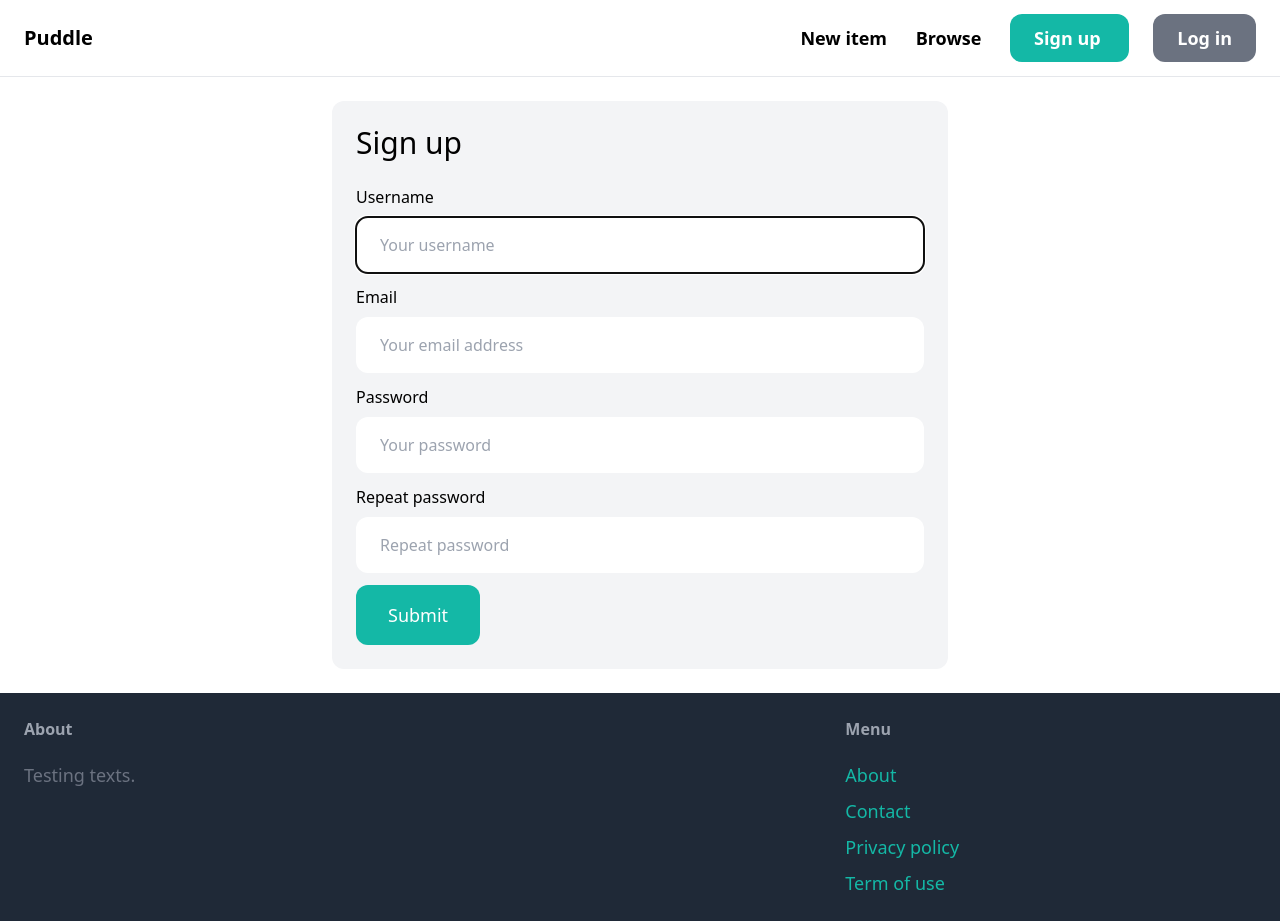
After one commit to harriskwong1208/OnlineStore, a Django app: page /signup/ in a window 1280 px wide. The commit adds this page. Run offline with Django 4.2, Linux system fonts and the light colour scheme; some libraries are stand-ins or nearby versions.

Commit message:
Added sign up and log in features.

```diff
--- /dev/null
+++ b/core/forms.py
@@ -0,0 +1,36 @@
+from django import forms
+from django.contrib.auth.forms import UserCreationForm, AuthenticationForm
+from django.contrib.auth.models import User
+
+class LoginForm(AuthenticationForm):
+    username = forms.CharField(widget=forms.TextInput(attrs={
+        'placeholder': 'Your username',
+        'class': 'w-full py-4 px-6 rounded-xl'
+    }))
+    password = forms.CharField(widget=forms.PasswordInput(attrs={
+        'placeholder': 'Your password',
+        'class': 'w-full py-4 px-6 rounded-xl'
+    }))
+
+class SignupForm(UserCreationForm):
+    class Meta:
+        model = User
+        fields = ('username','email','password1','password2')
+
+    username = forms.CharField(widget=forms.TextInput(attrs={
+        'placeholder': 'Your username',
+        'class': 'w-full py-4 px-6 rounded-xl'
+    }))
+
+    email = forms.CharField(widget=forms.EmailInput(attrs={
+        'placeholder': 'Your email address',
+        'class': 'w-full py-4 px-6 rounded-xl'
+    }))
+    password1 = forms.CharField(widget=forms.PasswordInput(attrs={
+        'placeholder': 'Your password',
+        'class': 'w-full py-4 px-6 rounded-xl'
+    }))
+    password2 = forms.CharField(widget=forms.PasswordInput(attrs={
+        'placeholder': 'Repeat password',
+        'class': 'w-full py-4 px-6 rounded-xl'
+    }))
--- a/core/templates/core/base.html
+++ b/core/templates/core/base.html
@@ -21,14 +21,21 @@
                 <a href="#" class="text-lg font-semibold hover:text-gray-500">
                     Browse
                 </a>
-
+                {% if request.user.is_authenticated %}
                 <a href="#" class="px-6 py-3 text-lg font-semibold bg-teal-500 text-white rounded-xl hover:bg-teal-700">
+                    Inbox
+                </a>
+                <a href="#" class="px-6 py-3 text-lg font-semibold bg-gray-500 text-white rounded-xl hover:bg-gray-700">
+                    Dashboard
+                </a>
+                {% else %}
+                <a href="{% url 'core:signup' %}" class="px-6 py-3 text-lg font-semibold bg-teal-500 text-white rounded-xl hover:bg-teal-700">
                     Sign up
                 </a>
-
-                <a href="#" class="px-6 py-3 text-lg font-semibold bg-gray-500 text-white rounded-xl hover:bg-gray-700">
+                <a href="{% url 'core:login' %}" class="px-6 py-3 text-lg font-semibold bg-gray-500 text-white rounded-xl hover:bg-gray-700">
                     Log in
                 </a>
+                {% endif %}
             </div>
 
         </nav>
@@ -51,7 +58,7 @@
 
                 <ul class="space-y-2">
                     <li><a href="#" class="text-lg text-teal-500 hover:text-teal-700">About</a> </li>
-                    <li><a href="{% url 'contact' %}" class="text-lg text-teal-500 hover:text-teal-700">Contact</a> </li>
+                    <li><a href="{% url 'core:contact' %}" class="text-lg text-teal-500 hover:text-teal-700">Contact</a> </li>
                     <li><a href="#" class="text-lg text-teal-500 hover:text-teal-700">Privacy policy</a> </li>
                     <li><a href="#" class="text-lg text-teal-500 hover:text-teal-700">Term of use</a> </li>
                 </ul>
--- /dev/null
+++ b/core/templates/core/signup.html
@@ -0,0 +1,46 @@
+{% extends 'core/base.html' %}
+{% block title%}Sign up{% endblock %}
+
+{% block content %}
+
+<div class="w-1/2 my-6 mx-auto p-6 bg-gray-100 rounded-xl">
+    <h1 class="mb-6 text-3xl">Sign up</h1>
+
+    <form method="post" action=".">
+        {% csrf_token %}
+
+
+        <div class="mb-3">
+            <label class="inline-block mb-2 ">Username</label><br>
+            {{form.username}}
+        </div>
+        <div class="mb-3">
+            <label class="inline-block mb-2 ">Email</label><br>
+            {{form.email}}
+        </div>
+        <div class="mb-3">
+            <label class="inline-block mb-2 ">Password</label><br>
+            {{form.password1}}
+        </div>
+        <div class="mb-3">
+            <label class="inline-block mb-2 ">Repeat password</label><br>
+            {{form.password2}}
+        </div>
+
+        {% if form.errors or form.non_field_errors %}
+        <div class="mb-3 p-6 bg-red-100 rounded-xl">
+            {% for field in form %}
+                {{field.errors}}
+            {% endfor %}
+            {{form.non_field_errors}}
+        </div>
+        {% endif %}
+        <button class="py-4 px-8 text-lg bg-teal-500 hover:bg-teal-700 rounded-xl text-white">
+            Submit
+        </button>
+    </form>
+</div>
+
+
+
+{% endblock %}
--- /dev/null
+++ b/core/urls.py
@@ -0,0 +1,14 @@
+from django.urls import path
+from django.contrib.auth import views as auth_views
+
+from . import views
+from .forms import LoginForm
+
+app_name = 'core'
+
+urlpatterns = [
+    path('',views.index, name='index'),
+    path('contact/',views.contact,name='contact'),
+    path('signup/',views.signup,name='signup'),
+    path('login/',auth_views.LoginView.as_view(template_name='core/login.html',authentication_form=LoginForm),name='login'),
+]
--- a/core/views.py
+++ b/core/views.py
@@ -1,6 +1,6 @@
-from django.shortcuts import render
+from django.shortcuts import render,redirect
 from item.models import Category, Item
-
+from .forms import SignupForm
 
 
 def index(request):
@@ -12,3 +12,18 @@ def index(request):
 
 def contact(request):
     return render(request,'core/contact.html')
+
+def signup(request):
+    if request.method == 'POST':
+        form = SignupForm(request.POST)
+
+        if form.is_valid():
+            form.save()
+            return redirect('/login/')
+        else:
+            form = SignupForm()
+    form = SignupForm()
+
+    return render(request,'core/signup.html',{
+        'form':form
+    })
--- a/puddle/settings.py
+++ b/puddle/settings.py
@@ -27,6 +27,9 @@ DEBUG = True
 
 ALLOWED_HOSTS = []
 
+LOGIN_URL = '/login/'
+LOGIN_REDIRECT_URL = '/'
+LOGOUT_REDIRECT_URL = '/'
 
 # Application definition
 
--- a/puddle/urls.py
+++ b/puddle/urls.py
@@ -2,10 +2,9 @@ from django.conf import settings
 from django.conf.urls.static import static
 from django.contrib import admin
 from django.urls import path , include
-from core.views import index, contact
+
 urlpatterns = [
-    path('contact/',contact,name='contact'),
-    path('',index,name='index'),
+    path('',include('core.urls')),
     path('items/',include('item.urls')),
     path('admin/', admin.site.urls),
 ] + static(settings.MEDIA_URL, document_root= settings.MEDIA_ROOT)
```
Also changed, not shown: core/templates/core/login.html (added, +40 -0 lines), db.sqlite3.
